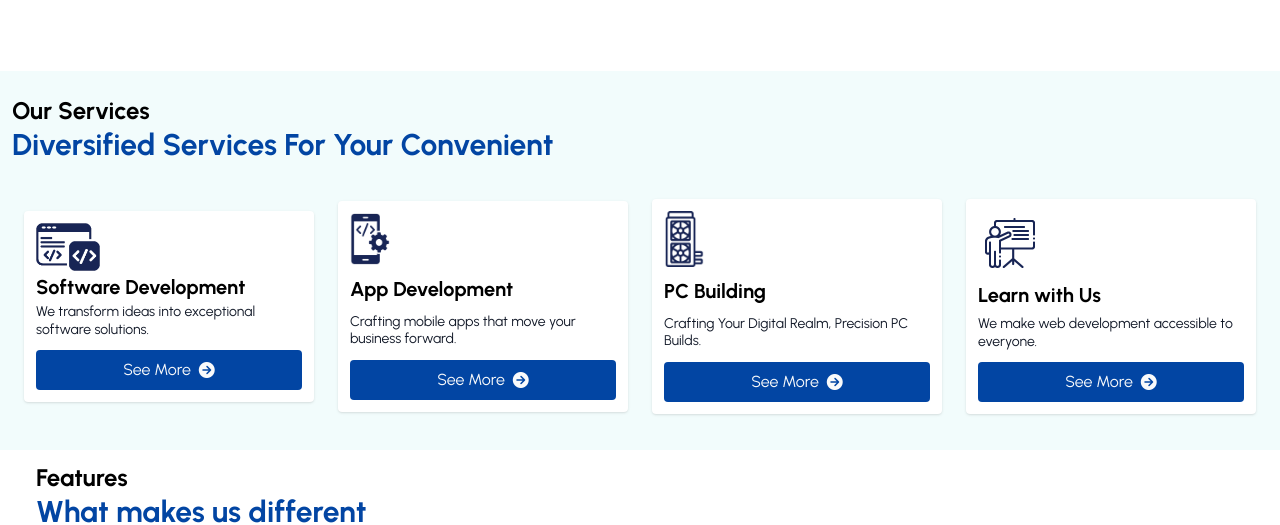
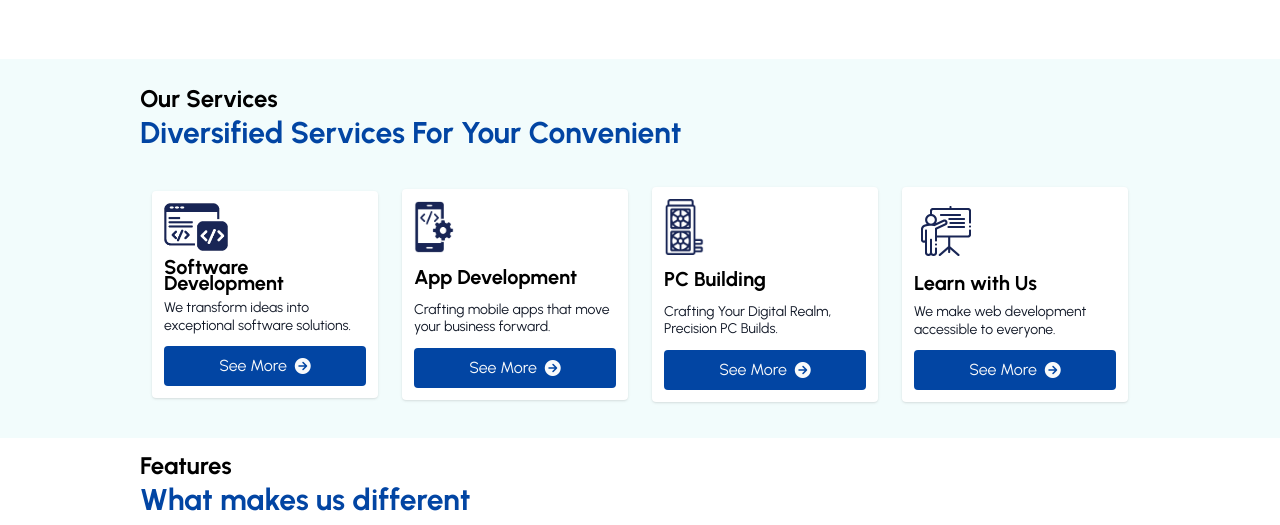
Before and after one commit to jltdev15/tg-website-2024, a Vue app: page / in a window 1280 px wide. Shown: the part 601-1126 px from the top of the page. Built offline with nearby package versions, Linux system fonts and the light colour scheme.

Commit message:
fix layouts

```diff
--- a/src/components/Hero.vue
+++ b/src/components/Hero.vue
@@ -1,4 +1,6 @@
 <template>
+  <base-card>
+    <template #content>
       <section class="flex justify-center pt-24 pb-16 bg-gray-10 z-[-1] bg-transparent">
         <div class="container grid items-center px-3 sm:w-full sm:grid-cols-2 2xl:px-16 place-items-center">
           <div class="text-gray-700 sm:row-start-1">
@@ -11,7 +13,7 @@
             </p>
             <div class="">
               <button
-            class="px-6 w-full  rounded-tr-full rounded-br-full rounded-full mx-auto sm:w-5/12 sm:text-sm lg:w-4/12 p-3 md:text-base my-3 font-semibold text-gray-100 transition-all duration-100 bg-[#0245A3] hover:bg-[#0245a3b6] active:shadow">
+                class="px-6 w-full  rounded-tr-full rounded-br-full rounded-full mx-auto sm:w-6/12 sm:text-sm lg:w-4/12 p-3 md:text-base my-3 font-semibold text-gray-100 transition-all duration-100 bg-[#0245A3] hover:bg-[#0245a3b6] active:shadow">
                 Get Started
               </button>
             </div>
@@ -22,3 +24,5 @@
         </div>
       </section>
     </template>
+  </base-card>
+</template>
--- a/src/components/Services.vue
+++ b/src/components/Services.vue
@@ -1,5 +1,5 @@
 <template>
-  <section class="flex justify-center py-3 xs:px-6 sm:px-3 md:px-3 lg:px-6 xl:px-0 bg-[#F2FCFC]">
+  <section class="flex justify-center py-3 xs:px-6 sm:px-3 md:px-3 lg:px-6 xl:px-32 bg-[#F2FCFC]">
     <div class="w-full sm:px-6 lg:px-3">
       <div class="px-3 py-3 sm:px-0">
         <h2 class="font-bold capitalize lg:text-2xl">
--- a/src/ui/Base-Card.vue
+++ b/src/ui/Base-Card.vue
@@ -1,5 +1,5 @@
 <template>
-    <section class="  bg-[#ffffff] xs:px-6 md:px-6 ">
+    <section class="  bg-[#ffffff] xs:px-6 md:px-6 xl:px-32 ">
         <slot name="content"></slot>
 
     </section>
```
Lines whose indentation alone changed are shown as unchanged.
